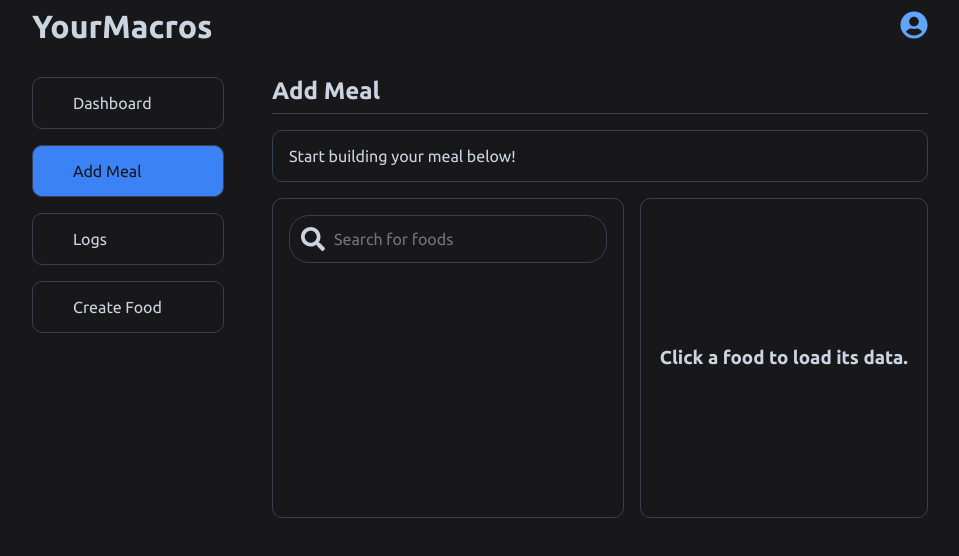
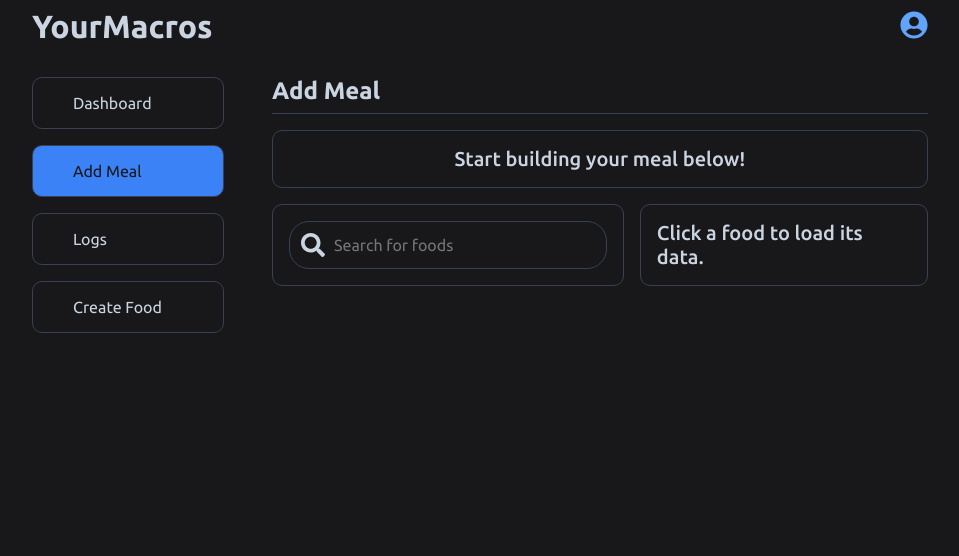
Before and after one commit to jonmico/your-macros, a React (Vite) app in the folder client/: page /add-meal in a window 1280 px wide. Shown: the top 556 px of the page, without its empty margins (160-1119 px from the left). Built offline with nearby package versions, Linux system fonts and the light colour scheme; some icons are missing.

Commit message:
Testing layout changes.

```diff
--- a/client/src/components/food-info/food-info.styled.tsx
+++ b/client/src/components/food-info/food-info.styled.tsx
@@ -64,3 +64,8 @@ export const FoodInfoHeader = styled.div`
     }
   }
 `;
+
+export const ClickText = styled.p`
+  font-size: 1.25rem;
+  font-weight: 500;
+`;
--- a/client/src/components/food-info/food-info.tsx
+++ b/client/src/components/food-info/food-info.tsx
@@ -13,6 +13,7 @@ import { StyledH3FoodInfo } from '../styled-header/styled-header.styled';
 import {
   Brand,
   BrandAndName,
+  ClickText,
   FoodInfoForm,
   FoodInfoHeader,
   FoodInfoRow,
@@ -97,7 +98,7 @@ export default function FoodInfo() {
         </FoodInfoForm>
       ) : (
         <NoSelectedFoodContainer>
-          <h3>Click a food to load its data.</h3>
+          <ClickText>Click a food to load its data.</ClickText>
         </NoSelectedFoodContainer>
       )}
     </StyledFoodInfo>
--- a/client/src/components/food-search/food-search.styled.tsx
+++ b/client/src/components/food-search/food-search.styled.tsx
@@ -9,7 +9,7 @@ export const StyledFoodSearch = styled.div`
   flex-direction: column;
   align-items: center;
   gap: 1.5rem;
-  min-height: 20rem;
+  /* min-height: 20rem; */
   flex: 1.25;
 `;
 
--- a/client/src/components/meal-builder/meal-builder.styled.tsx
+++ b/client/src/components/meal-builder/meal-builder.styled.tsx
@@ -7,6 +7,12 @@ export const StyledMealBuilder = styled.div`
   display: flex;
   flex-direction: column;
   gap: 1rem;
+`;
+
+export const StartText = styled.p`
+  text-align: center;
+  font-weight: 500;
+  font-size: 1.25rem;
 `;
 
 export const MealNameInput = styled.input`
--- a/client/src/components/meal-builder/meal-builder.tsx
+++ b/client/src/components/meal-builder/meal-builder.tsx
@@ -1,7 +1,11 @@
 import MealItem from '../meal-item/meal-item';
 import MealListHeader from '../meal-list-header/meal-list-header';
 import MealList from '../meal-list/meal-list';
-import { MealNameInput, StyledMealBuilder } from './meal-builder.styled';
+import {
+  MealNameInput,
+  StartText,
+  StyledMealBuilder,
+} from './meal-builder.styled';
 import MealData from '../meal-data/meal-data';
 import { useMeals } from '../../hooks/useMeals';
 
@@ -35,7 +39,7 @@ export default function MealBuilder() {
   return (
     <StyledMealBuilder>
       {!mealComponents.length ? (
-        <p>Start building your meal below!</p>
+        <StartText>Start building your meal below!</StartText>
       ) : (
         <>
           <MealNameInput
```
